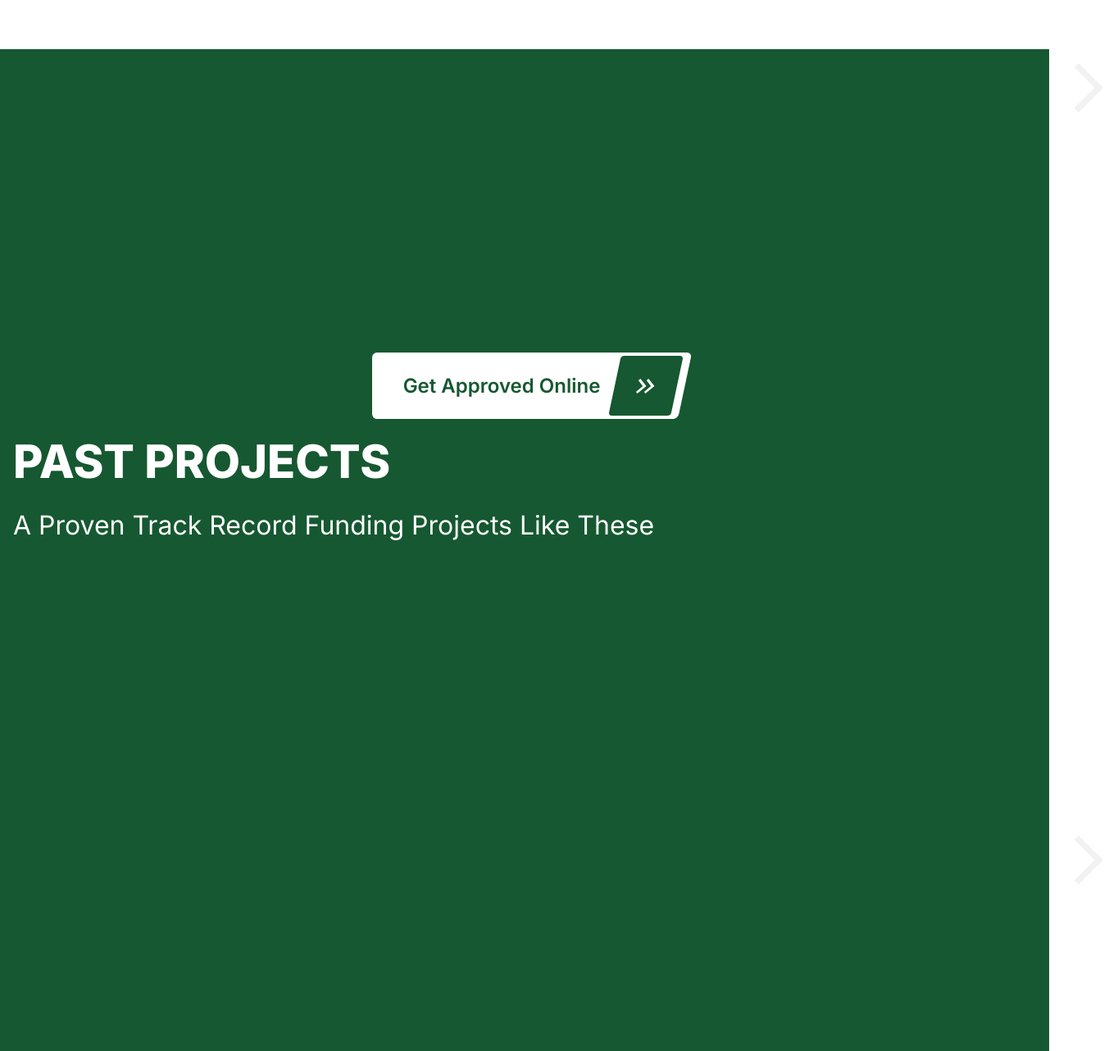
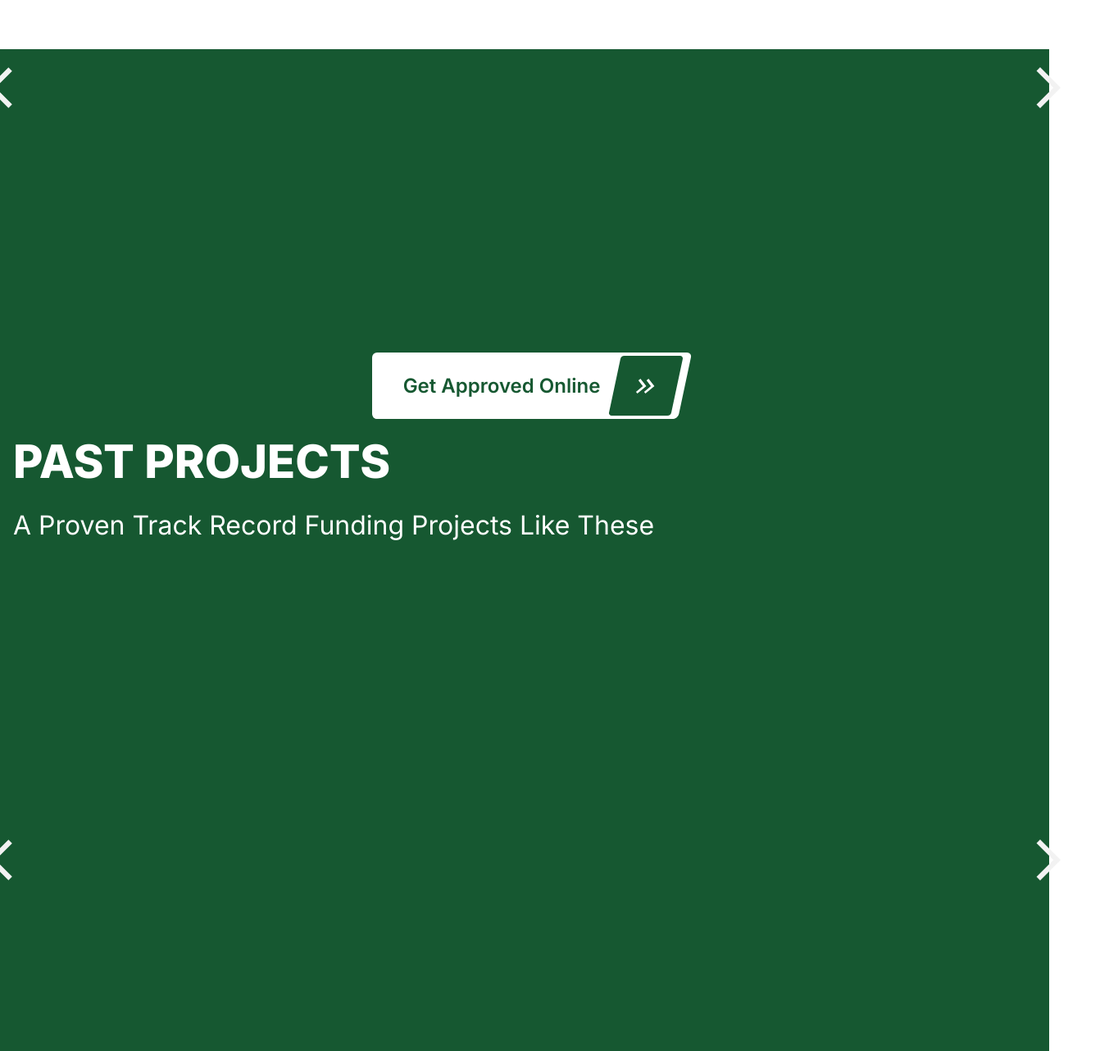
Before and after one commit to MRP-rakib/frontend-task, a Next.js app: page / in a window 1280 px wide. Shown: the part 5198-6480 px from the top of the page at 82% size, 1364 px wide, since content can reach past the window. Built offline with nearby package versions, Linux system fonts and the light colour scheme.

Commit message:
arrow btn problem fixed

```diff
--- a/src/component/ui/ClientCard.jsx
+++ b/src/component/ui/ClientCard.jsx
@@ -13,7 +13,7 @@ import { useEffect } from "react";
 import { gsap } from "gsap";
 import { ScrollTrigger } from "gsap/ScrollTrigger";
 
-export default function ClientCarousel() {
+export default function ClientCard() {
   const clients = [
     { image: '/client1.png', name: 'Name Here', title: 'Great What an amazing experience', description: 'Lorem ipsum Lorem ipsum dolor sit amet, consectetur adipiscing elit. Sed auctor ex ut turpis congue, a accumsan elit ultricies. Vivamus sit amet ligula at libero ullamcorper fringilla. Pellentesque habitant morbi tristique senectus et netus et malesuada fames ac turpis egestas. Integer euismod libero eu quam efficitur, a elementum sem fermentum. Fusce vel ante vel ex cursus. sit amet, consectetur adipiscing elit.' },
     { image: '/client2.png', name: 'Name Here', title: 'Great What an amazing experience', description: 'Lorem ipsum Lorem ipsum dolor sit amet, consectetur adipiscing elit. Sed auctor ex ut turpis congue, a accumsan elit ultricies. Vivamus sit amet ligula at libero ullamcorper fringilla. Pellentesque habitant morbi tristique senectus et netus et malesuada fames ac turpis egestas. Integer euismod libero eu quam efficitur, a elementum sem fermentum. Fusce vel ante vel ex cursus. sit amet, consectetur adipiscing elit.' },
@@ -90,7 +90,7 @@ export default function ClientCarousel() {
 
       <button
         ref={prevRef}
-        className="absolute top-[55%]  left-[-20px] lg:left-[-100px] -translate-y-1/2 text-4xl lg:text-7xl text-[#F2F2F2] cursor-pointer"
+        className="absolute z-20 top-[55%]  left-[-20px] lg:left-[-45px] -translate-y-1/2 text-4xl lg:text-6xl text-[#F2F2F2] cursor-pointer"
         aria-label="Previous slide"
       >
         <MdOutlineArrowBackIos />
@@ -98,7 +98,7 @@ export default function ClientCarousel() {
       </button>
       <button
         ref={nextRef}
-        className="absolute top-[55%] right-[-20px] lg:right-[-100px] -translate-y-1/2 text-4xl lg:text-7xl text-[#F2F2F2] cursor-pointer"
+        className="absolute z-20 top-[55%] right-[-20px] lg:right-[-45px] -translate-y-1/2 text-4xl lg:text-6xl text-[#F2F2F2] cursor-pointer"
         aria-label="Next slide"
       >
         <MdOutlineArrowForwardIos />
--- a/src/component/ui/ProjectCard.jsx
+++ b/src/component/ui/ProjectCard.jsx
@@ -13,7 +13,7 @@ import { useEffect } from "react";
 import { gsap } from "gsap";
 import { ScrollTrigger } from "gsap/ScrollTrigger";
 
-export default function ClientCarousel() {
+export default function ProjectCard() {
   const projects = [
     {
       image: "/project1.png",
@@ -81,8 +81,8 @@ export default function ClientCarousel() {
     },
   ];
 
-  const prevRef = useRef(null);
-  const nextRef = useRef(null);
+  const prevRef1 = useRef(null);
+  const nextRef1 = useRef(null);
   useEffect(() => {
     gsap.fromTo(
       ".card4",
@@ -108,12 +108,12 @@ export default function ClientCarousel() {
     <div className="relative">
       <Swiper
         navigation={{
-          prevEl: prevRef.current,
-          nextEl: nextRef.current,
+          prevEl: prevRef1.current,
+          nextEl: nextRef1.current,
         }}
         onBeforeInit={(swiper) => {
-          swiper.params.navigation.prevEl = prevRef.current;
-          swiper.params.navigation.nextEl = nextRef.current;
+          swiper.params.navigation.prevEl = prevRef1.current;
+          swiper.params.navigation.nextEl = nextRef1.current;
         }}
         slidesPerView={3}
         spaceBetween={40}
@@ -215,15 +215,15 @@ export default function ClientCarousel() {
       </Swiper>
 
       <button
-        ref={prevRef}
-        className="absolute top-[50%] left-[-20px] lg:left-[-100px] -translate-y-1/2 text-4xl lg:text-7xl text-[#F2F2F2] cursor-pointer"
+        ref={prevRef1}
+        className="absolute z-20 top-[50%] left-[-20px] lg:left-[-45px] -translate-y-1/2 text-4xl lg:text-6xl text-[#F2F2F2] cursor-pointer"
         aria-label="Previous slide"
       >
         <MdOutlineArrowBackIos />
       </button>
       <button
-        ref={nextRef}
-        className="absolute top-[50%] right-[-20px] lg:right-[-100px] -translate-y-1/2 text-4xl lg:text-7xl text-[#F2F2F2] cursor-pointer"
+        ref={nextRef1}
+        className="absolute z-20 top-[50%] right-[-20px] lg:right-[-45px] -translate-y-1/2 text-4xl lg:text-6xl text-[#F2F2F2] cursor-pointer"
         aria-label="Next slide"
       >
         <MdOutlineArrowForwardIos />
```
